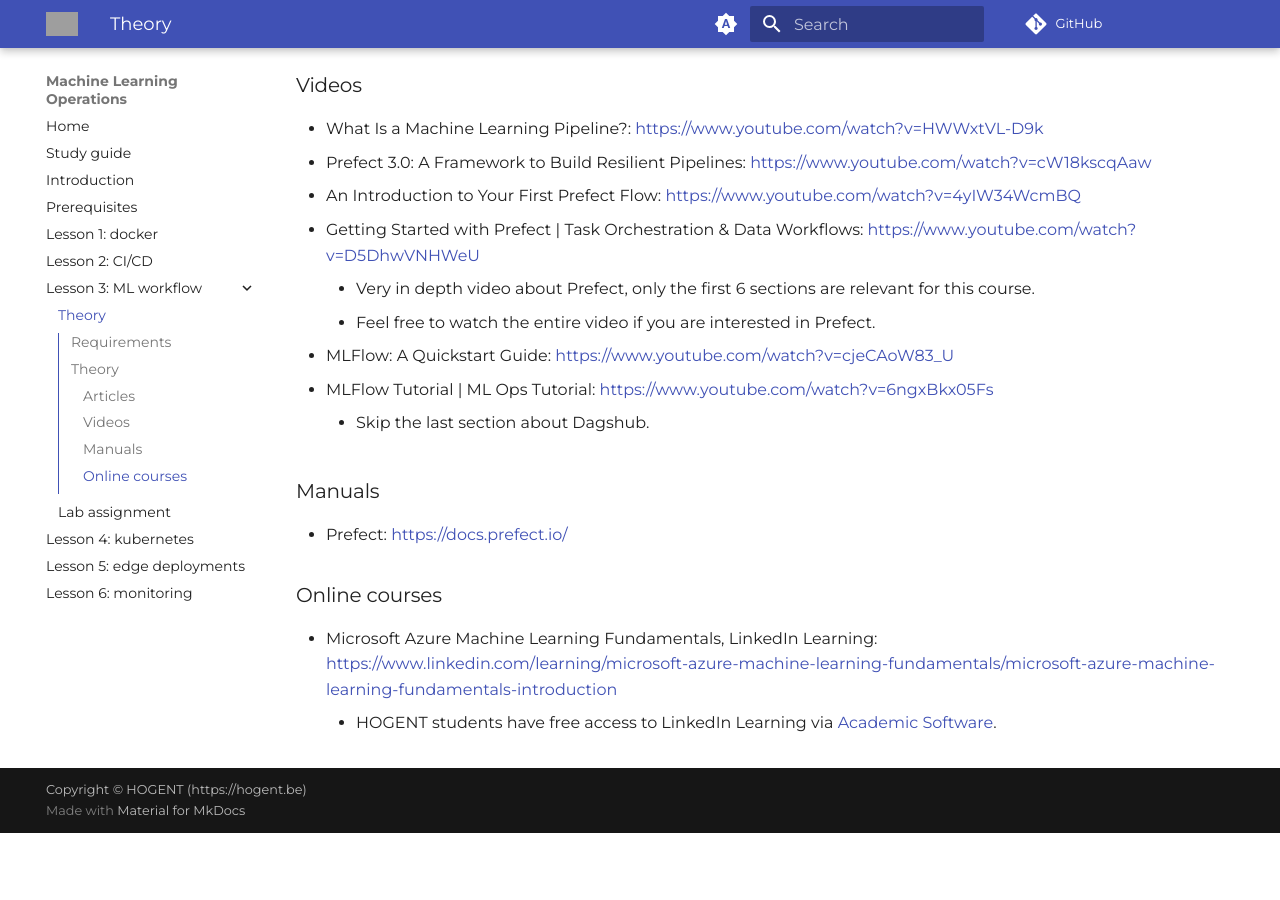
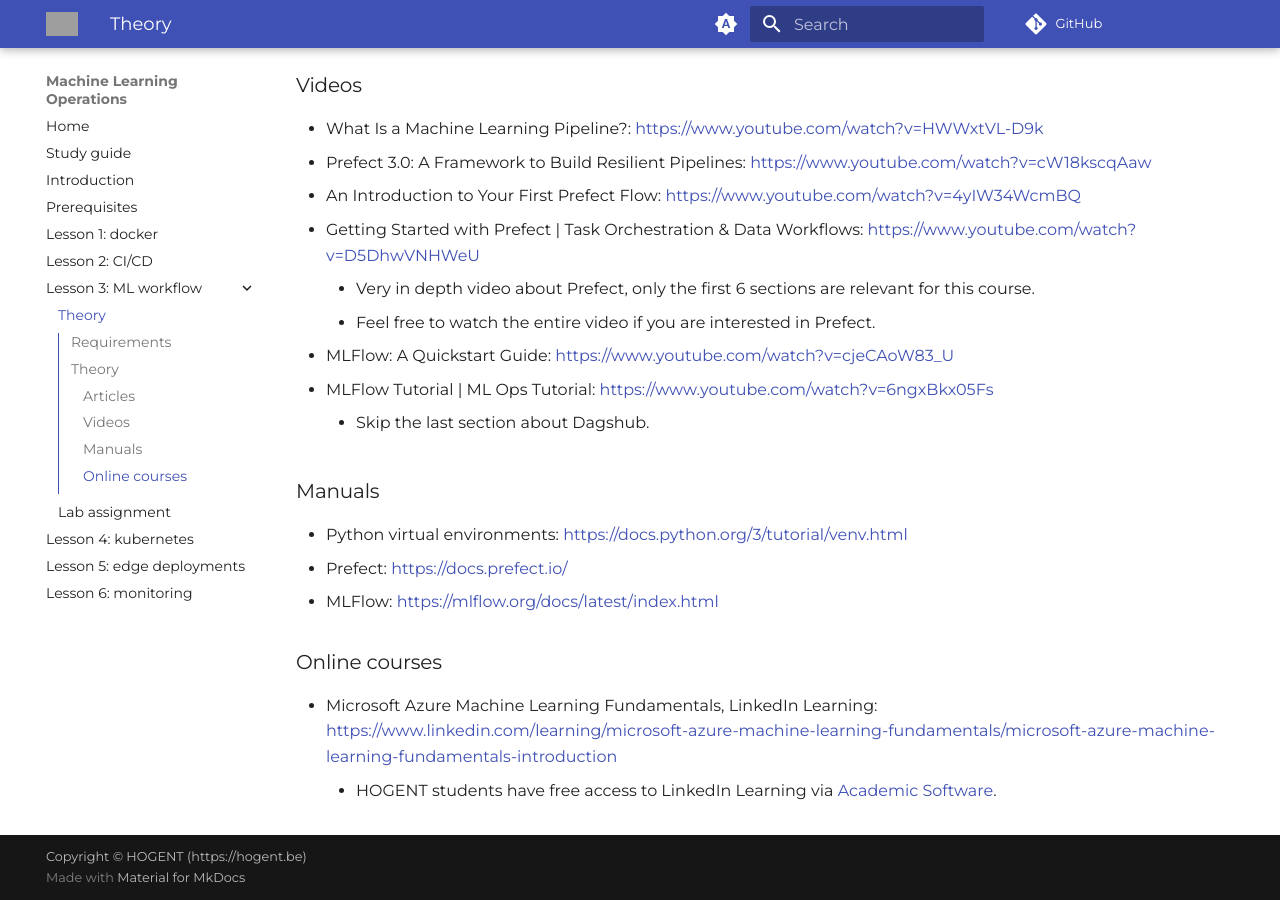
Before and after one commit to HOGENT-MLOps/mlops-slides, an MkDocs documentation site: the page built from docs/03-ml-workflow.md, in a window 1280 px wide and 900 px high, scrolled down 733 px. Built offline with MkDocs 1.6.1 and Material for MkDocs 9.7.7, drawn with Linux system fonts in a browser that asks for light colours; comment, search, counter and statistics services are not loaded; before the commit the page ends 1566 px from its top, so only the background shows below that; grey boxes are pictures that could not be loaded.

Commit message:
Add venv and MLFlow manuals to lesson 3

```diff
--- a/docs/03-ml-workflow.md
+++ b/docs/03-ml-workflow.md
@@ -31,7 +31,9 @@
 
 ### Manuals
 
+-   Python virtual environments: https://docs.python.org/3/tutorial/venv.html
 -   Prefect: https://docs.prefect.io/
+-   MLFlow: https://mlflow.org/docs/latest/index.html
 
 ### Online courses
 
```
